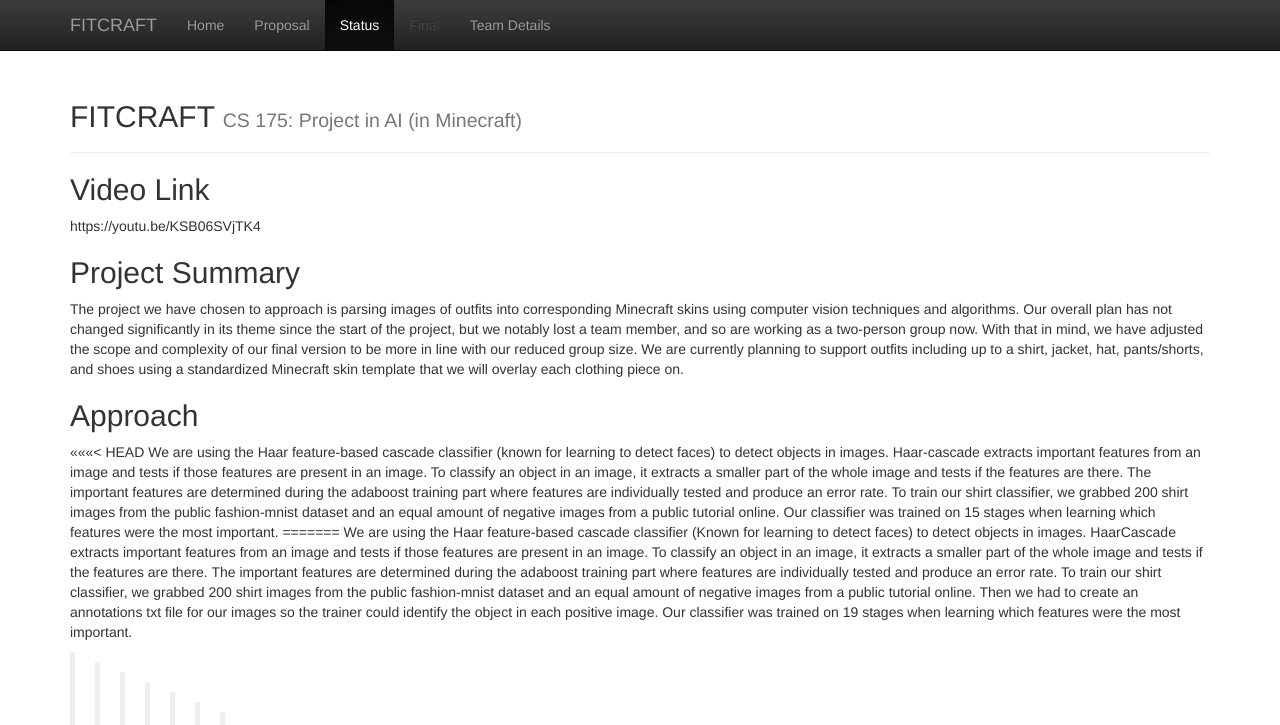
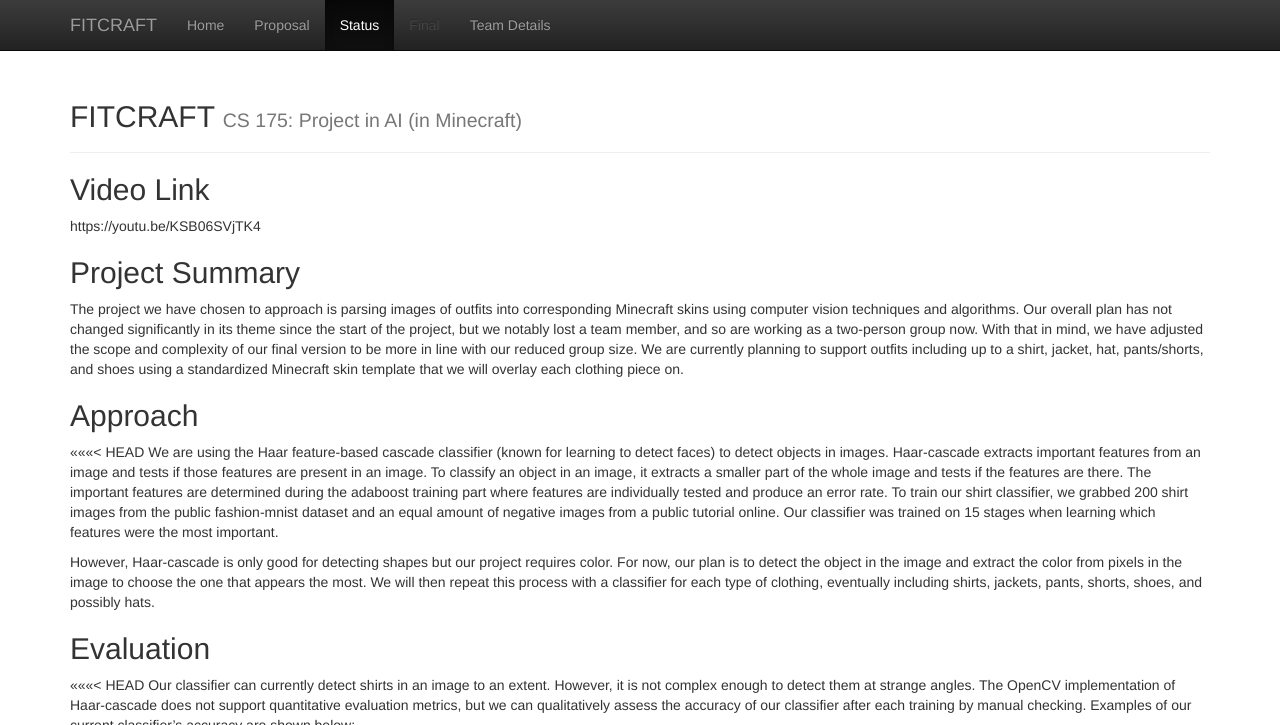
Before and after one commit to j-lee-88/FITCRAFT, a Jekyll site: the page built from docs/status.md, in a window 1280 px wide and 1400 px high, cut to the strip 0-725 px from the top of the window. Built offline with Jekyll 4.4.1, drawn with Linux system fonts in a browser that asks for light colours; our own code applies the rules of GitHub Pages for plain Markdown files; some of the changed text lies outside the part shown.

Commit message:
Update status.md

```diff
--- a/docs/status.md
+++ b/docs/status.md
@@ -11,9 +11,6 @@
 ## Approach
 <<<<<<< HEAD
 We are using the Haar feature-based cascade classifier (known for learning to detect faces) to detect objects in images. Haar-cascade extracts important features from an image and tests if those features are present in an image. To classify an object in an image, it extracts a smaller part of the whole image and tests if the features are there. The important features are determined during the adaboost training part where features are individually tested and produce an error rate. To train our shirt classifier, we grabbed 200 shirt images from the public fashion-mnist dataset and an equal amount of negative images from a public tutorial online. Our classifier was trained on 15 stages when learning which features were the most important.
-=======
-We are using the Haar feature-based cascade classifier (Known for learning to detect faces) to detect objects in images. HaarCascade extracts important features from an image and tests if those features are present in an image. To classify an object in an image, it extracts a smaller part of the whole image and tests if the features are there. The important features are determined during the adaboost training part where features are individually tested and produce an error rate. To train our shirt classifier, we grabbed 200 shirt images from the public fashion-mnist dataset and an equal amount of negative images from a public tutorial online. Then we had to create an annotations txt file for our images so the trainer could identify the object in each positive image. Our classifier was trained on 19 stages when learning which features were the most important.
->>>>>>> 13dd6d1ed85aad13f306c42448a07f9a8d7ca237
 
 However, Haar-cascade is only good for detecting shapes but our project requires color. For now, our plan is to detect the object in the image and extract the color from pixels in the image to choose the one that appears the most.  We will then repeat this process with a classifier for each type of clothing, eventually including shirts, jackets, pants, shorts, shoes, and possibly hats.
 
@@ -23,8 +20,6 @@
 
 ![Example 1](https://imgur.com/a/NLgVFnj)
 ![Example 2](https://imgur.com/a/0G6aAZP)
-=======
-Our classifier can currently detect shirts in an image to an extent. However, it is not complex enough to detect them at strange angles because of our limited datset.
 >>>>>>> 13dd6d1ed85aad13f306c42448a07f9a8d7ca237
 
 ## Remaining Goals and Challenges
```
Also changed, not shown: other parts of docs/status.md (+1 -1 lines).
